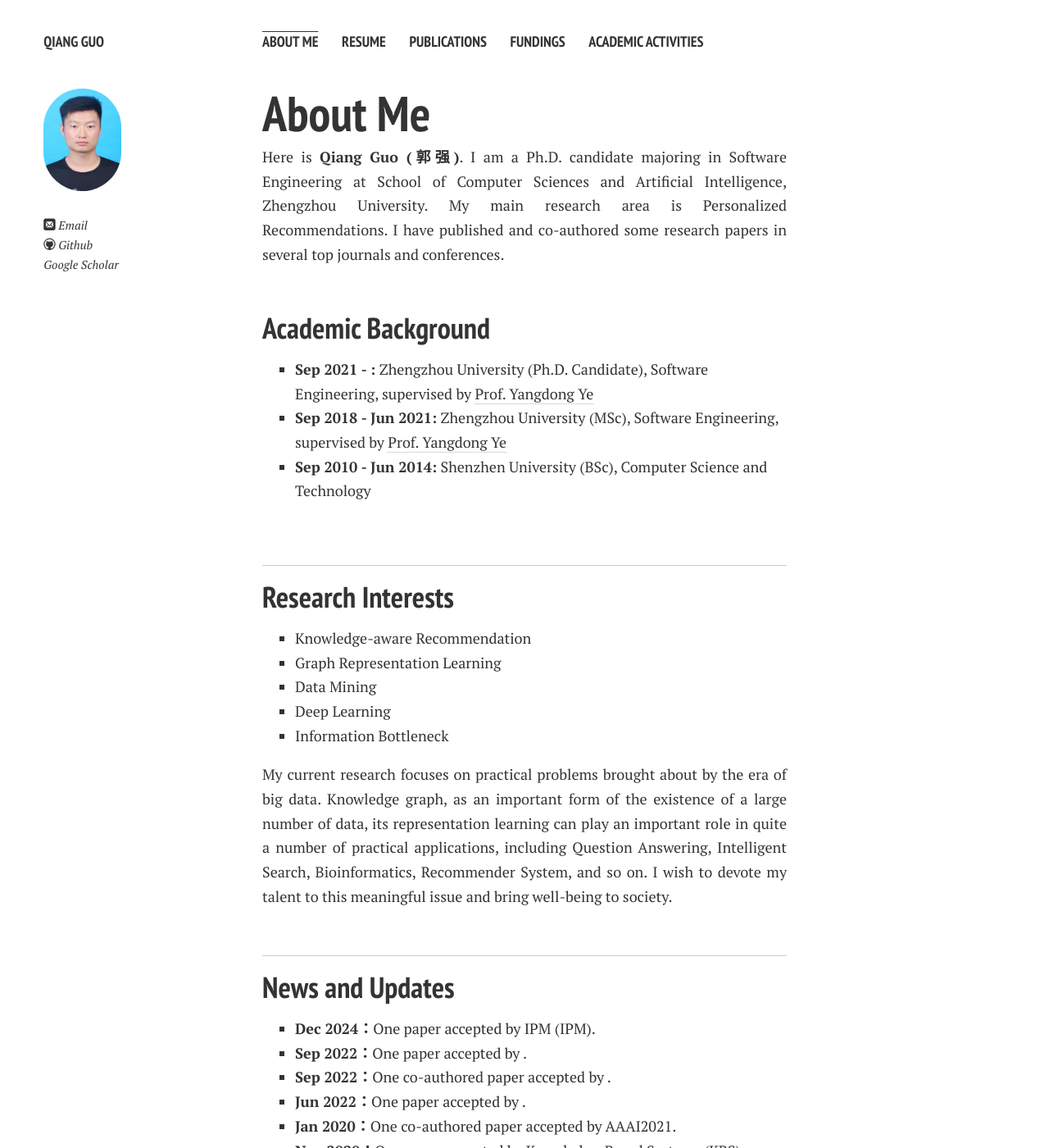
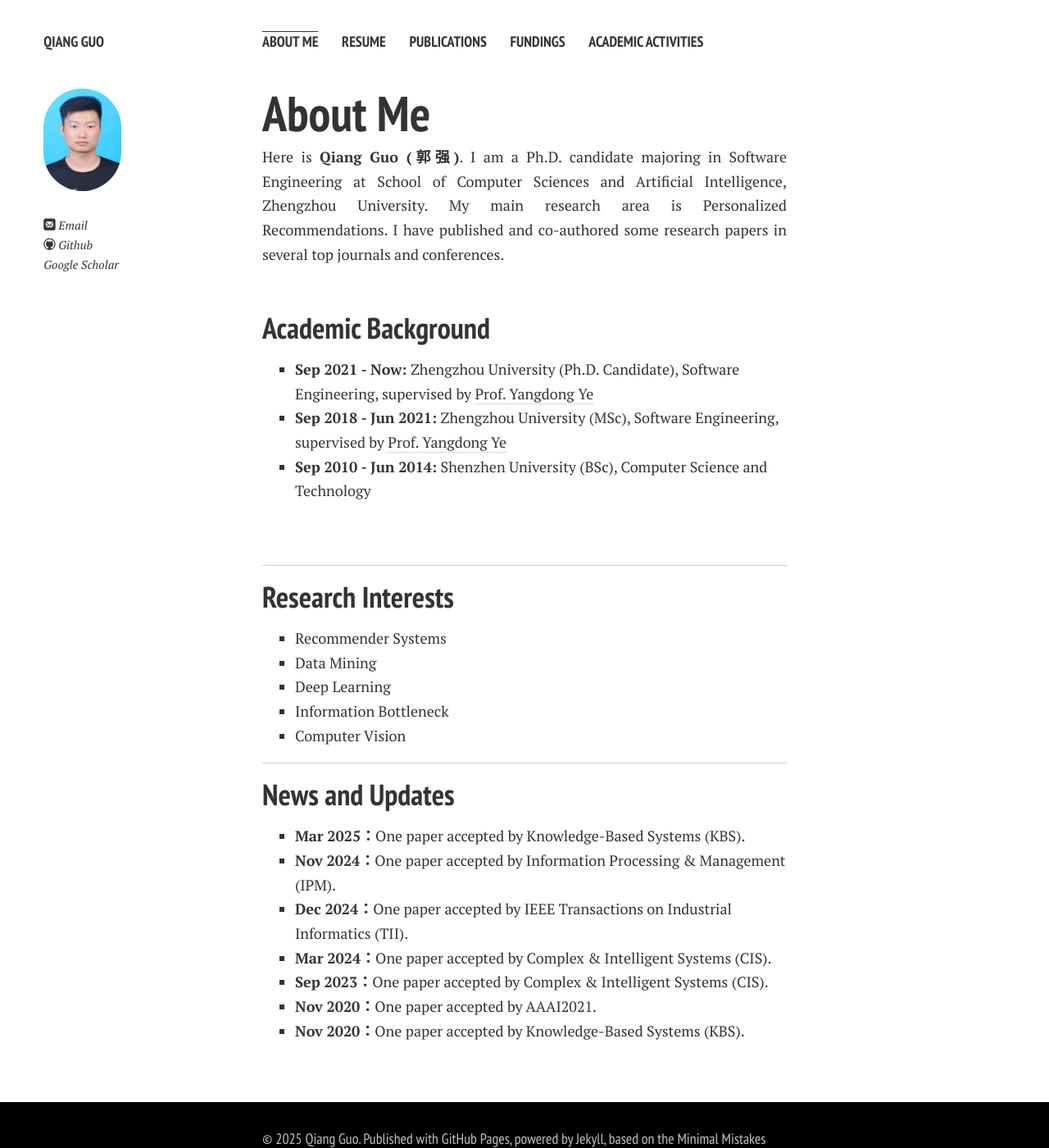
Before and after one commit to ieqiangguo/ieqiangguo.github.io, a Jekyll site: the page built from index.md, in a window 1280 px wide and 1400 px high. Shown: the whole window at 82% size. Built offline with Jekyll 4.4.1, drawn with Linux system fonts in a browser that asks for light colours; nearby versions of some CDN libraries; comment, search, counter and statistics services are not loaded; a style sheet for code colours, icons or effects is not loaded; our own code applies the rules of GitHub Pages for plain Markdown files.

Commit message:
Update index.md

```diff
--- a/index.md
+++ b/index.md
@@ -12,7 +12,7 @@ layout: page
 
 <!-- **<font color='red'>[Highlight]</font> I am looking for PhD to start in 2025 Fall. Contact me if you have any leads!** -->
 
-- **Sep 2021 - :** Zhengzhou University (Ph.D. Candidate), Software Engineering, supervised by [Prof. Yangdong Ye](http://www5.zzu.edu.cn/mlis/)
+- **Sep 2021 - Now:** Zhengzhou University (Ph.D. Candidate), Software Engineering, supervised by [Prof. Yangdong Ye](http://www5.zzu.edu.cn/mlis/)
 - **Sep 2018 - Jun 2021:** Zhengzhou University (MSc), Software Engineering, supervised by [Prof. Yangdong Ye](http://www5.zzu.edu.cn/mlis/)
 - **Sep 2010 - Jun 2014:** Shenzhen University (BSc), Computer Science and Technology
 
@@ -23,21 +23,22 @@ layout: page
 
 ## Research Interests
 
-- Knowledge-aware Recommendation
-- Graph Representation Learning
+- Recommender Systems
 - Data Mining
 - Deep Learning
 - Information Bottleneck
-<p align="justify">My current research focuses on practical problems brought about by the era of big data. Knowledge graph, as an important form of the existence of a large number of data, its representation learning can play an important role in quite a number of practical applications, including Question Answering, Intelligent Search, Bioinformatics, Recommender System, and so on. I wish to devote my talent to this meaningful issue and bring well-being to society.</p>
+- Computer Vision
+<!-- -  <p align="justify">My current research focuses on practical problems brought about by the era of big data. Knowledge graph, as an important form of the existence of a large number of data, its representation learning can play an important role in quite a number of practical applications, including Question Answering, Intelligent Search, Bioinformatics, Recommender System, and so on. I wish to devote my talent to this meaningful issue and bring well-being to society.</p> -->
 <br>
 
 ---
 
 ## News and Updates
 
-- **Dec 2024：**One paper accepted by IPM (IPM).
-- **Sep 2022：**One paper accepted by .
-- **Sep 2022：**One co-authored paper accepted by .
-- **Jun 2022：**One paper accepted by .
-- **Jan 2020：**One co-authored paper accepted by AAAI2021.
+- **Mar 2025：**One paper accepted by Knowledge-Based Systems (KBS).
+- **Nov 2024：**One paper accepted by Information Processing & Management (IPM).
+- **Dec 2024：**One paper accepted by IEEE Transactions on Industrial Informatics (TII).
+- **Mar 2024：**One paper accepted by Complex & Intelligent Systems (CIS).
+- **Sep 2023：**One paper accepted by Complex & Intelligent Systems (CIS).
+- **Nov 2020：**One paper accepted by AAAI2021.
 - **Nov 2020：**One paper accepted by Knowledge-Based Systems (KBS).
```
